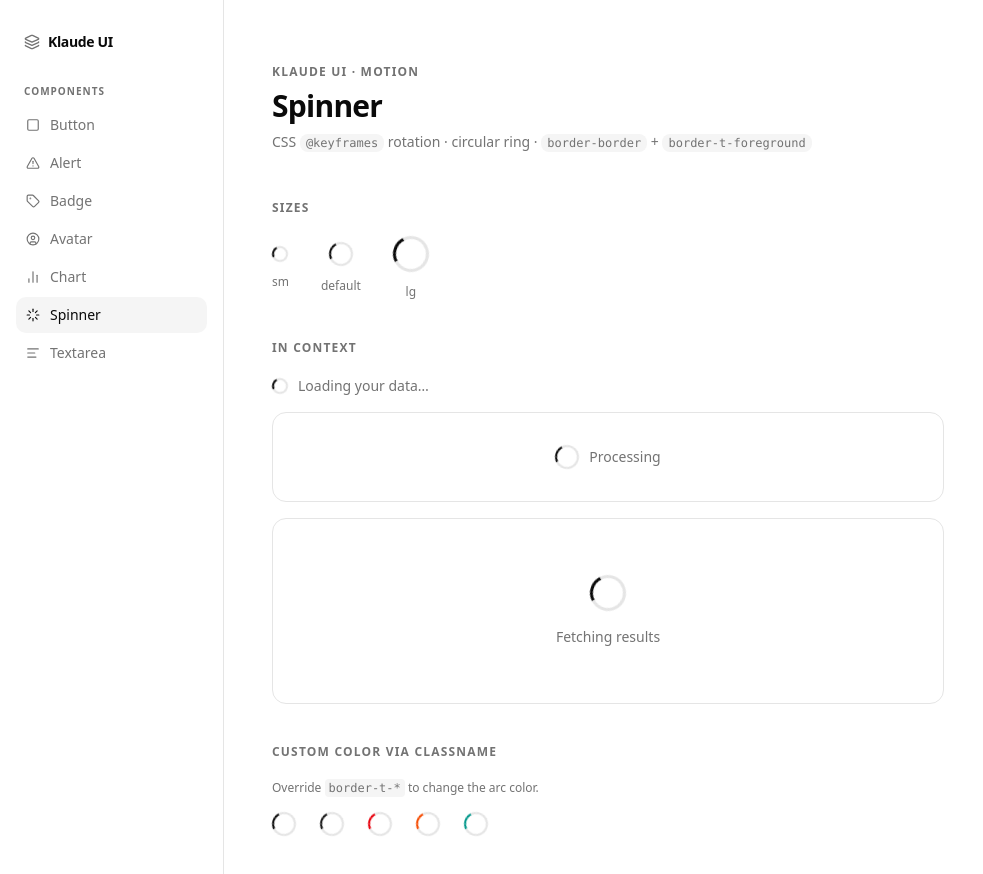
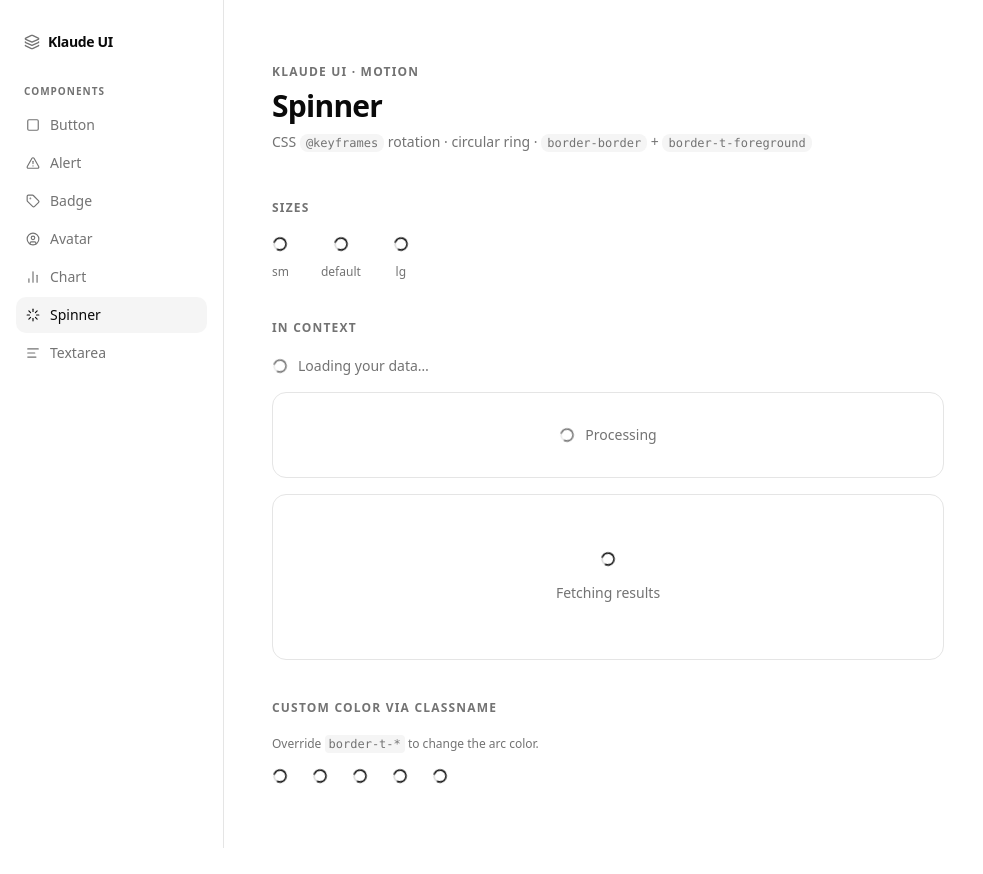
Before and after one commit to jeiwinfrey/klaude-ui-docs, a Next.js app: page / in a window 1280 px wide. Both pictures are taken after a click on the button "Spinner". Shown: the top 874 px of the page, without its empty margins (0-983 px from the left). After the commit the page ends 848 px from the top, so only its background shows below. Built offline with nearby package versions, Linux system fonts and the light colour scheme.

Commit message:
refactor: use svg spinner

```diff
--- a/components/ui/motion/spinner.tsx
+++ b/components/ui/motion/spinner.tsx
@@ -1,48 +1,47 @@
-import * as React from "react"
-
 import { cn } from "@/lib/utils"
 
-// ─── Types ────────────────────────────────────────────────────────────────────
+// ─── Design ───────────────────────────────────────────────────────────────────
+// Full-circle track at low opacity + a 270° arc with rounded linecaps on top.
+// CSS animate-spin drives rotation. Color via currentColor, size via className.
+// strokeWidth prop lets you go from hairline (1) to bold (3+).
 
-// Spinner rotation is intentionally CSS @keyframes (animate-spin), NOT Framer Motion.
-// Continuous stateless animation should not be managed by the React animation lifecycle.
-// This matches the spec in STATIC.md: "CSS @keyframes rotation — not Framer Motion"
-
-export interface SpinnerProps extends React.ComponentPropsWithoutRef<"span"> {
-    size?: "sm" | "default" | "lg"
+export interface SpinnerProps extends React.ComponentProps<"svg"> {
+  strokeWidth?: number
 }
 
-// ─── Component ────────────────────────────────────────────────────────────────
+function Spinner({ className, strokeWidth = 2.5, ...props }: SpinnerProps) {
+  const r = 9
+  const cx = 12
+  const circumference = 2 * Math.PI * r
+  const arc = circumference * 0.75 // 270° arc
 
-// Renders a circular ring: full light-gray ring (border-border) with a small
-// dark arc on the top edge (border-t-foreground). Spins via animate-spin.
-
-const sizeMap = {
-    sm: { ring: "size-4", border: "border-2" },
-    default: { ring: "size-6", border: "border-2" },
-    lg: { ring: "size-9", border: "border-[3px]" },
-} as const
-
-const Spinner = React.forwardRef<HTMLSpanElement, SpinnerProps>(
-    ({ className, size = "default", ...props }, ref) => {
-        const { ring, border } = sizeMap[size]
   return (
-            <span
-                ref={ref}
+    <svg
       role="status"
       aria-label="Loading"
-                className={cn(
-                    "block rounded-full animate-spin",
-                    border,
-                    "border-border border-t-foreground",
-                    ring,
-                    className
-                )}
+      viewBox="0 0 24 24"
+      fill="none"
+      className={cn("size-4 animate-spin", className)}
       {...props}
+    >
+      {/* Track */}
+      <circle
+        cx={cx} cy={cx} r={r}
+        stroke="currentColor"
+        strokeWidth={strokeWidth}
+        opacity={0.15}
       />
+      {/* Arc */}
+      <circle
+        cx={cx} cy={cx} r={r}
+        stroke="currentColor"
+        strokeWidth={strokeWidth}
+        strokeLinecap="round"
+        strokeDasharray={`${arc} ${circumference}`}
+        transform={`rotate(-90 ${cx} ${cx})`}
+      />
+    </svg>
   )
 }
-)
-Spinner.displayName = "Spinner"
 
 export { Spinner }
```
Lines whose indentation alone changed are shown as unchanged.
